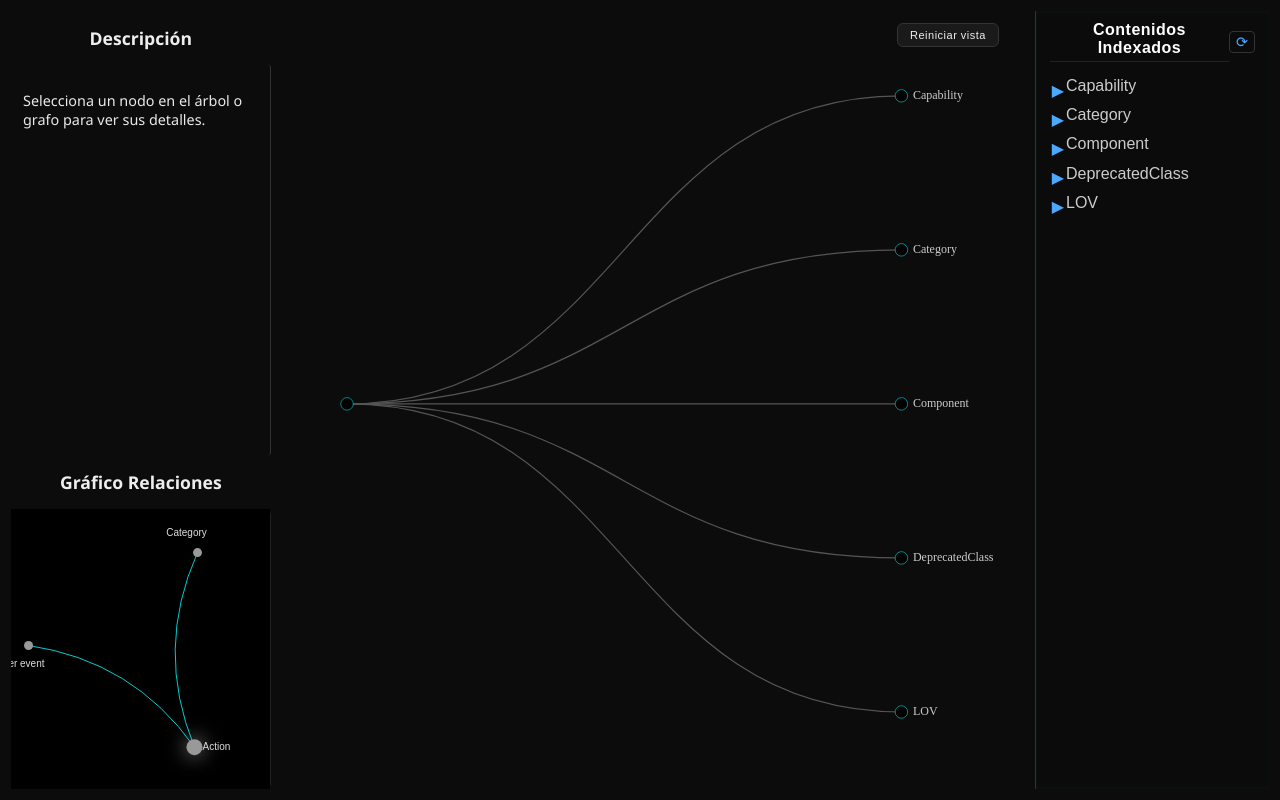
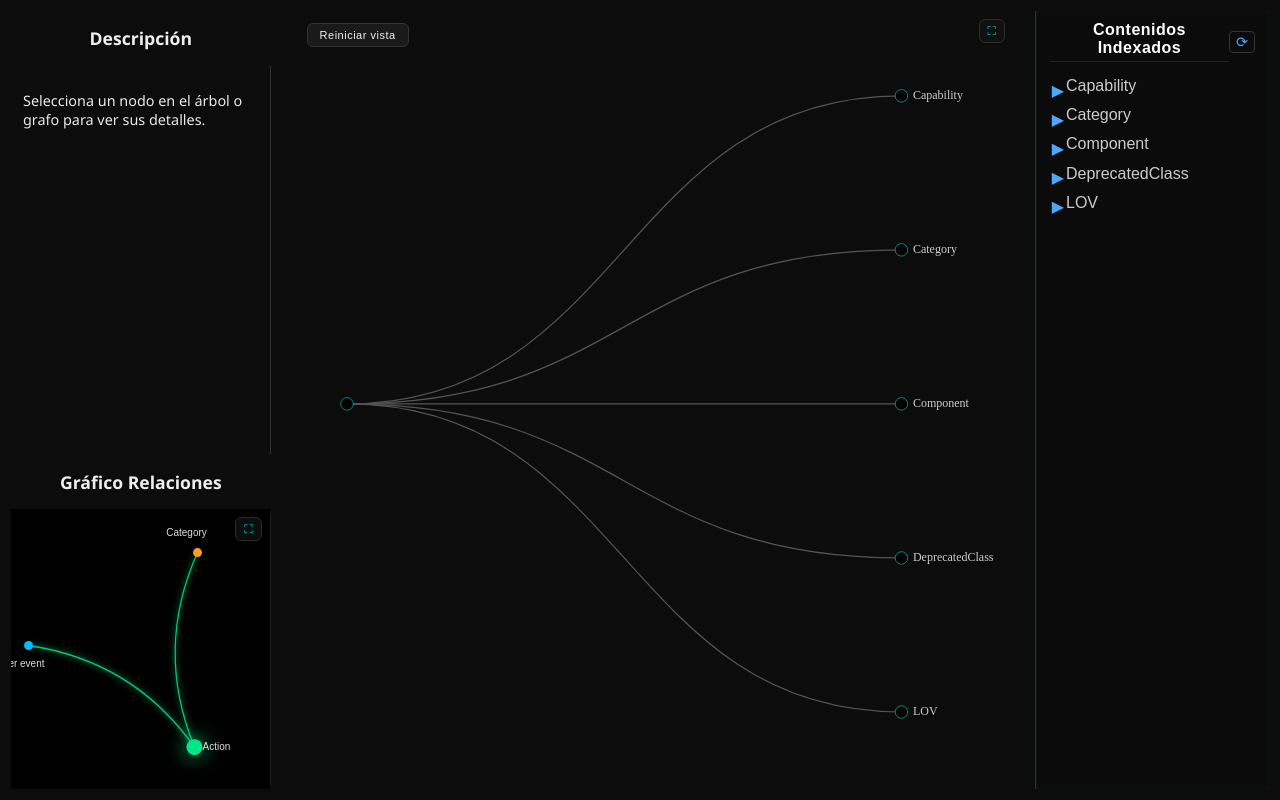
Before and after one commit to carolus1997/VisioOntology, a website: page index.html in a window 1280 px wide. Drawn offline with nearby package versions, Linux system fonts and the light colour scheme.

Commit message:
Add fullscreen mode and improve graph color logic
Introduces a fullscreen button for both the tree and relation graph visualizations, including supporting CSS and animation effects. Enhances relation-graph.js to color nodes and edges based on their origin, improving visual distinction. Also fixes a minor label in class-hierarchy2.json and repositions the reset button in the UI.

```diff
--- a/data/class-hierarchy2.json
+++ b/data/class-hierarchy2.json
@@ -1808,7 +1808,7 @@
                 "children": []
               },
               {
-                "name": "LOV"
+                "name": "LOV (loop)"
               },
               {
                 "name": "String",
--- a/ui/main.js
+++ b/ui/main.js
@@ -33,16 +33,19 @@
     try {
       console.log("🟢 Ejecutando TreeView.init manualmente");
       await TreeView.init("tree-chart", PATHS.hierarchy);
+      addFullscreenButton("tree-chart"); // ✅ AÑADE ESTA LÍNEA
       console.log("🌲 TreeView renderizado correctamente");
     } catch (err) {
       console.error("❌ No se pudo inicializar TreeView:", err);
     }
   }
 
+
   // === RELATION GRAPH (si existe) ===
   if (window.RelationGraph && typeof RelationGraph.init === "function") {
     try {
       await RelationGraph.init("relation-graph", PATHS.ontology);
+      addFullscreenButton("relation-graph"); // ✅ AÑADE ESTA LÍNEA
       console.log("🔗 RelationGraph renderizado correctamente");
     } catch (err) {
       console.error("[RelationGraph] ❌ Error al cargar la ontología:", err);
@@ -50,4 +53,46 @@
   }
 
   console.log("🟢 Aplicación inicializada completamente");
+
 })();
+// ======================================================
+// 🔳 Botón genérico de Pantalla Completa para contenedores
+// ======================================================
+function addFullscreenButton(containerId) {
+  const container = document.getElementById(containerId);
+  if (!container) return;
+
+  if (container.querySelector('.fullscreen-btn')) return;
+
+  const btn = document.createElement('button');
+  btn.className = 'fullscreen-btn';
+  btn.textContent = '⛶';
+  btn.title = 'Pantalla completa';
+  container.style.position = 'relative';
+  container.appendChild(btn);
+
+  btn.addEventListener('click', () => {
+    const isActive = container.classList.contains('fullscreen-active');
+
+    if (!isActive) {
+      container.classList.add('fullscreen-active');
+      btn.textContent = '✕';
+      btn.title = 'Salir de pantalla completa';
+    } else {
+      // 🔹 reproducir animación inversa antes de salir
+      container.classList.add('closing');
+      btn.textContent = '⛶';
+      btn.title = 'Pantalla completa';
+      setTimeout(() => {
+        container.classList.remove('fullscreen-active', 'closing');
+        const chart = echarts.getInstanceByDom(container);
+        if (chart) chart.resize();
+      }, 300);
+    }
+
+    // 🔸 ajusta el tamaño del gráfico
+    const chart = echarts.getInstanceByDom(container);
+    if (chart) chart.resize();
+  });
+
+}
--- a/ui/relation-graph.js
+++ b/ui/relation-graph.js
@@ -29,11 +29,19 @@ window.RelationGraph = (() => {
   function colorForCategory(cat) {
     switch (cat) {
       case 'Capability': return '#4aa8ff';
-      case 'Category':   return '#24d28a';
-      case 'Component':  return '#ffa62b';
-      case 'Source':     return '#a78bfa';
-      default:           return '#999';
+      case 'Category': return '#24d28a';
+      case 'Component': return '#ffa62b';
+      case 'Source': return '#a78bfa';
+      default: return '#999';
     }
+  }
+
+  // === Añadir debajo de colorForCategory ===
+  function colorForOrigin(n) {
+    const src = (n.source || n.info || '').toLowerCase();
+    if (src.includes('mim')) return '#00e68a';        // Verde MIM
+    if (src.includes('cyberdem') || src.includes('cdem')) return '#00baff'; // Azul CDEM
+    return '#ff9f1c';                                // Naranja propio
   }
 
   function buildIndexes(nodes, edges) {
@@ -46,8 +54,11 @@ window.RelationGraph = (() => {
         id,
         name: n.label || id.replace(/^CAT_/, ''),
         category: n.categoryName || 'Desconocido',
-        itemStyle: { color: colorForCategory(n.categoryName) },
+        source: n.source || '',  // ✅ añadimos
+        info: n.info || '',      // ✅ añadimos
+        itemStyle: { color: colorForOrigin(n) },
       };
+
       nodeById.set(id, node);
       neighborsMap.set(id, new Set());
     }
@@ -123,25 +134,42 @@ window.RelationGraph = (() => {
         },
         itemStyle: isCenter
           ? {
-              color: base.itemStyle.color,
-              shadowBlur: 20,
-              shadowColor: base.itemStyle.color,
-            }
+            color: base.itemStyle.color,
+            shadowBlur: 20,
+            shadowColor: base.itemStyle.color,
+          }
           : base.itemStyle,
       });
     }
 
     for (const e of visibleEdges.values()) {
-      let color = '#b5b5b5';
-      if (e.source === centerId) color = '#00ffff';
-      else if (e.target === centerId) color = '#ff7af5';
+      const sourceNode = nodeById.get(e.source);
+      const targetNode = nodeById.get(e.target);
+      const sourceColor = colorForOrigin(sourceNode || {});
+      const targetColor = colorForOrigin(targetNode || {});
+
+      // 🎨 Opción 1 — color del origen del nodo fuente
+      let color = sourceColor;
+
+      // 🎨 Opción 2 (comentada): degradado entre source y target
+      // let color = new echarts.graphic.LinearGradient(0, 0, 1, 0, [
+      //   { offset: 0, color: sourceColor },
+      //   { offset: 1, color: targetColor }
+      // ]);
 
       links.push({
         source: e.source,
         target: e.target,
-        lineStyle: { color, width: 1, opacity: 0.8 },
+        lineStyle: {
+          color,
+          width: 1.3,
+          opacity: 0.85,
+          shadowBlur: 6,
+          shadowColor: color
+        },
       });
     }
+
 
     _chart.setOption({
       backgroundColor: '#000',
--- a/ui/style.css
+++ b/ui/style.css
@@ -196,7 +196,7 @@ body {
 .reset-tree-btn {
   position: absolute;
   top: 12px;
-  right: 14px;
+  left: 14px;
   padding: 5px 12px;
   background: rgba(30,30,30,0.8);
   border: 1px solid #333;
@@ -361,3 +361,99 @@ h2 {
   font-weight: bold;
   padding-left: 6px;
 }
+
+
+/* =============================
+   🔹 Botones pantalla completa
+============================= */
+
+
+.fullscreen-btn {
+  position: absolute;
+  top: 8px;
+  right: 8px;
+  background: rgba(20, 20, 20, 0.8);
+  border: 1px solid #333;
+  color: #0ff;
+  border-radius: 6px;
+  padding: 4px 8px;
+  font-size: 12px;
+  cursor: pointer;
+  z-index: 10;
+  transition: all 0.25s ease;
+}
+.fullscreen-btn:hover {
+  background: #00ffff;
+  color: #000;
+  box-shadow: 0 0 8px #00ffff88;
+}
+
+.fullscreen-active {
+  position: fixed !important;
+  inset: 0;
+  z-index: 9999 !important;
+  background: #000 !important;
+}
+
+
+/* =============================
+   ✳️ Efecto de pantalla completa (fade + zoom)
+============================= */
+
+.fullscreen-active {
+  position: fixed !important;
+  inset: 0;
+  z-index: 9999 !important;
+  background: #000 !important;
+  animation: fullscreenIn 0.35s ease forwards;
+}
+
+.fullscreen-active.closing {
+  animation: fullscreenOut 0.35s ease forwards;
+}
+
+/* Botón */
+.fullscreen-btn {
+  position: absolute;
+  top: 8px;
+  right: 8px;
+  background: rgba(20, 20, 20, 0.8);
+  border: 1px solid #333;
+  color: #0ff;
+  border-radius: 6px;
+  padding: 4px 8px;
+  font-size: 12px;
+  cursor: pointer;
+  z-index: 10;
+  transition: all 0.25s ease;
+  opacity: 0.85;
+}
+.fullscreen-btn:hover {
+  background: #00ffff;
+  color: #000;
+  box-shadow: 0 0 8px #00ffff88;
+  opacity: 1;
+}
+
+/* Animaciones */
+@keyframes fullscreenIn {
+  0% {
+    transform: scale(0.95);
+    opacity: 0;
+  }
+  100% {
+    transform: scale(1);
+    opacity: 1;
+  }
+}
+
+@keyframes fullscreenOut {
+  0% {
+    transform: scale(1);
+    opacity: 1;
+  }
+  100% {
+    transform: scale(0.95);
+    opacity: 0;
+  }
+}
```
Also changed, not shown: ttl-hierarchy-builder.js (+17 -3 lines).
